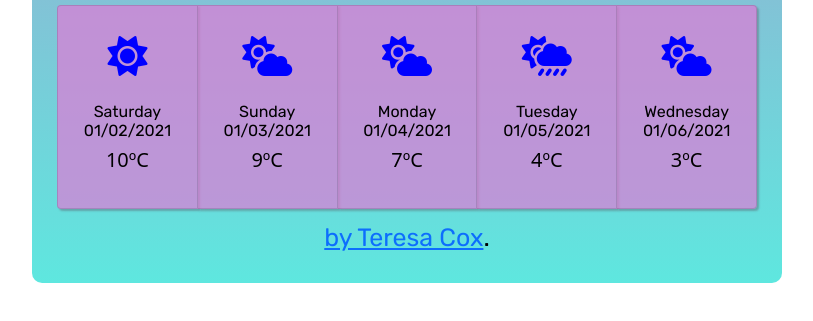
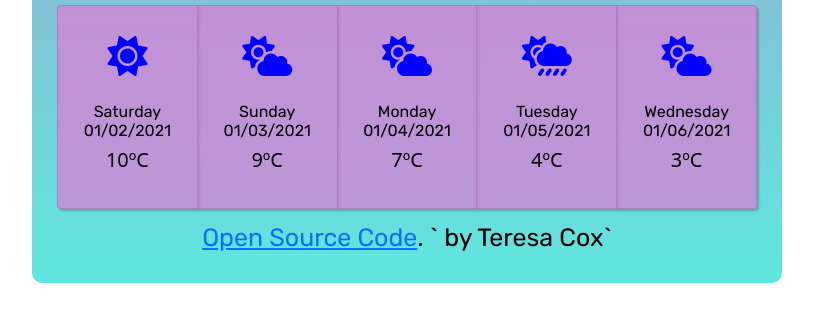
Before and after one commit to terrygracemtn/my-weather-project, a website built with Parcel: page index.html in a window 1280 px wide. Shown: the part 413-734 px from the top of the page, without its empty margins (233-1046 px from the left). Built offline with nearby package versions, Linux system fonts and the light colour scheme.

Commit message:
update open source code link

```diff
--- a/index.html
+++ b/index.html
@@ -92,7 +92,8 @@
                     </div>
                 </div>
                 <p>
-                    <a href="https://github.com/terrygracemtn/my-weather-project"> by Teresa Cox</a>.
+                    <a href="https://github.com/terrygracemtn/my-weather-project">Open Source Code</a>.
+                    ` by Teresa Cox`
                 </p>
             </section>
         </div>
```
